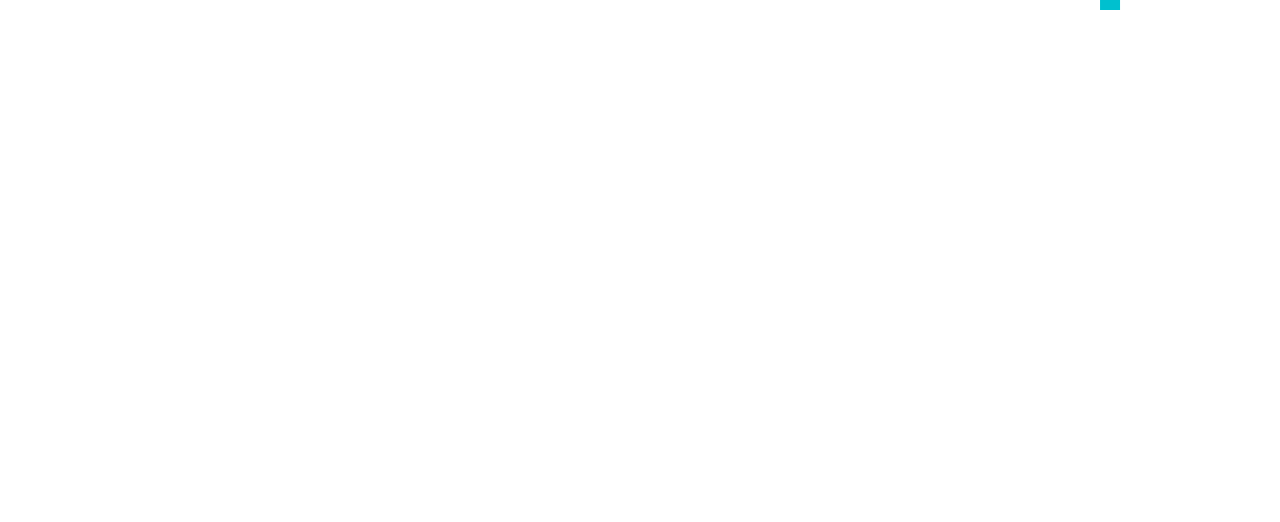
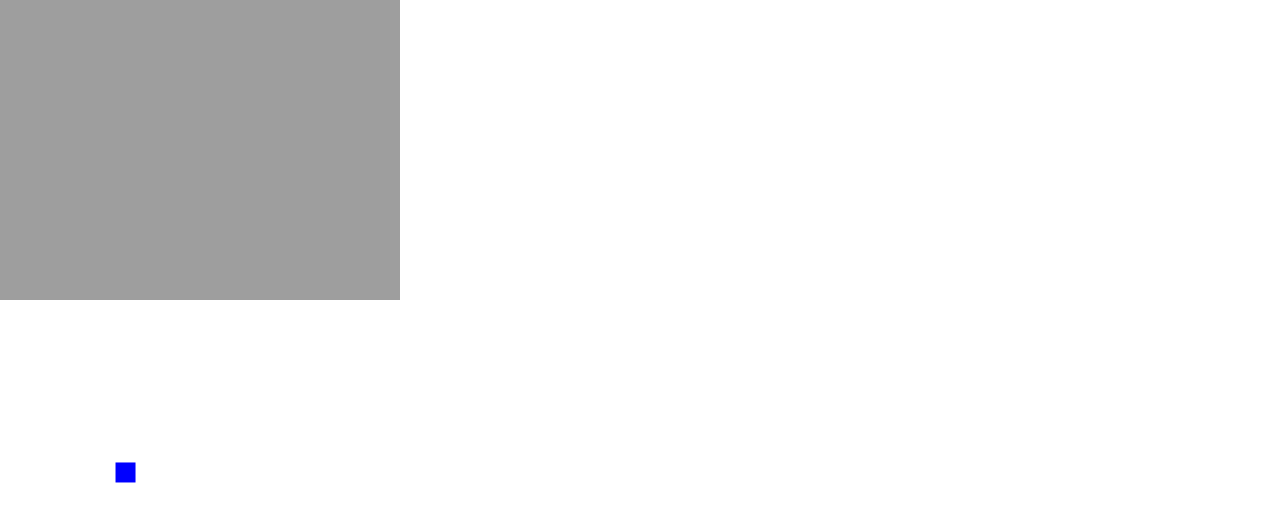
Before and after one commit to OntologicalSin/BuiltWorlds2019, a plain HTML site: page markedMap.html in a window 1280 px wide. Shown: the top 522 px of the page. Drawn offline with nearby package versions, Linux system fonts and the light colour scheme.

Commit message:
Added Francesco's changes
Editing canvases, their order, something like that. Ask Francesco for more details

```diff
--- a/markedMap.html
+++ b/markedMap.html
@@ -10,7 +10,15 @@
 </head>
 <body>
 
-<canvas id="myCanvas" width="5000" height="5000">Your browser does not support the HTML5 canvas tag.</canvas>
+  <style>
+      #container { position: relative; }
+      .canvas { position: absolute; top: 0; left: 0; }
+  </style>
+
+  <div id="container">
+
+<canvas class="canvas" id="canvas2" width="5000" height="5000" >Your browser does not support the HTML5 canvas tag.</canvas> -->
+
 <script>
   var imagesDMS = [
     {imageName: "img_1", latD: 40, latM: 48, latS: 20.981, longD: 80, longM: 30, longS: 42.875},
@@ -77,6 +85,7 @@
 
   //blow everything up by some proportion
   var proportion = 20493000;
+  proportion /= 20;
   for(var i=0; i<imagesLatLong.length; i++) {
     imagesLatLong[i].lat *= proportion;
     imagesLatLong[i].long *= proportion;
@@ -103,9 +112,9 @@
   ];
   */
 
-  var c = document.getElementById("myCanvas");
+var c = document.getElementById("canvas2");
 var ctx = c.getContext("2d");
-  ctx.fillStyle = "#00C0CF";
+ctx.fillStyle = "#0000FF";
 var length = 20;
 var width = length;
 
@@ -113,13 +122,23 @@
   ctx.fillRect((images[i].x-(width/2)), (images[i].y-(length/2)), length, width); //later: use path and arc to make circle
 }
 
-  var x = 200;
-  var y = 20;
-  var length = 2;
-  var width = 2;
-  //  ctx.fillRect(x, y, width, length);
-
 </script>
 
+<canvas class="canvas" id="canvas1" width="5000" height="5000" >Your browser does not support the HTML5 canvas tag.</canvas> -->
+<script>
+var c = document.getElementById("canvas1");
+var ctx = c.getContext("2d");
+ctx.fillStyle = "#000000";
+var length = 20;
+var width = length;
+
+var background = new Image();
+background.src = "http://i.imgur.com/yf6d9SX.jpg";
+
+background.onload = function(){
+    ctx.drawImage(background,0,0);
+  }
+</script>
+  </div>
 </body>
 </html>
```
Lines whose indentation alone changed are shown as unchanged.
